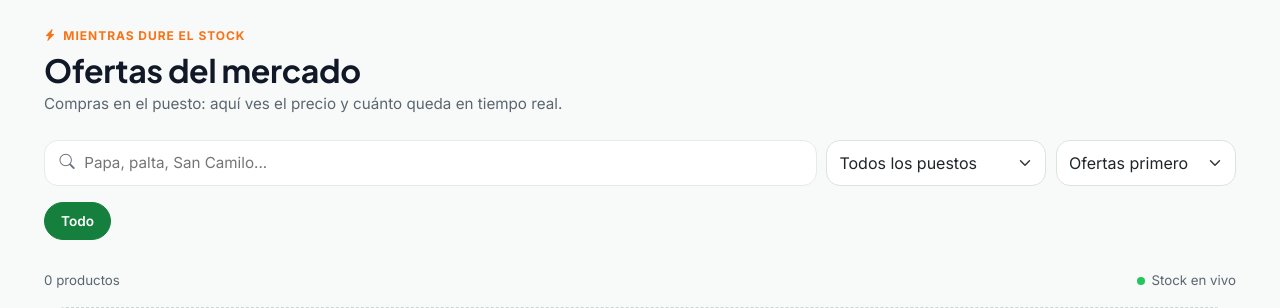
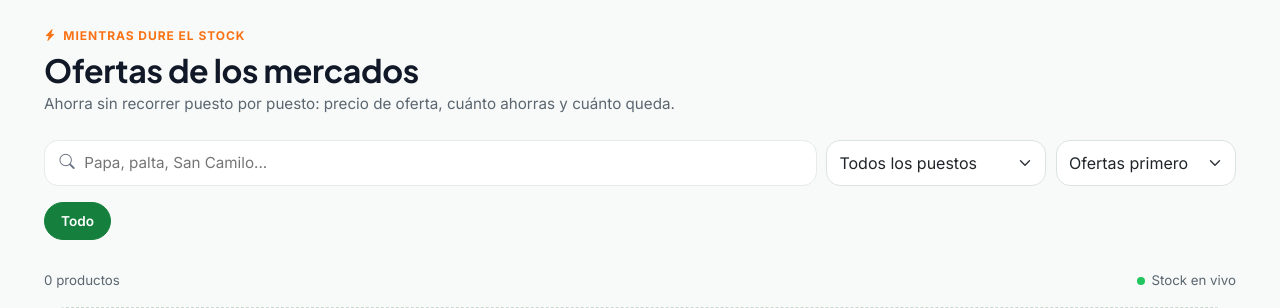
Before and after one commit to fabrizio1350/AGRO-COMERCIAL, a Django app: page /ofertas/ in a window 1280 px wide. Shown: the part 141-449 px from the top of the page. Run offline with Django 5.2, Linux system fonts and the light colour scheme; data comes from the database, SQL or seed files in the repository; data that the repository does not hold is empty; parts of the project's set-up code (start-up, migrations or seed data) failed here and were passed over.

Commit message:
catalogo con comparar precios

```diff
--- a/templates/catalogo.html
+++ b/templates/catalogo.html
@@ -9,8 +9,8 @@
 <div class="encabezado-seccion entrar">
     <div>
         <span class="antetitulo"><i class="bi {% if ofertas %}bi-lightning-charge-fill{% else %}bi-basket-fill{% endif %}" aria-hidden="true"></i>{% if ofertas %}Mientras dure el stock{% else %}Mercados de Arequipa{% endif %}</span>
-        <h1 class="h2 fw-bold mb-0">{% if ofertas %}Ofertas del mercado{% else %}Productos disponibles{% endif %}</h1>
-        <p class="text-muted mb-0 mt-1">Compras en el puesto: aquí ves el precio y cuánto queda en tiempo real.</p>
+        <h1 class="h2 fw-bold mb-0">{% if ofertas %}Ofertas de los mercados{% else %}Productos disponibles{% endif %}</h1>
+        <p class="text-muted mb-0 mt-1">{% if ofertas %}Ahorra sin recorrer puesto por puesto: precio de oferta, cuánto ahorras y cuánto queda.{% else %}Compara precios entre puestos y mira cuánto queda en tiempo real. Compras directo en el puesto.{% endif %}</p>
     </div>
     {% if rol_actual == 'PRODUCTOR' %}
         <a href="{% url 'crear_producto' %}" class="btn btn-success"><i class="bi bi-plus-lg me-1" aria-hidden="true"></i>Publicar producto</a>
```
